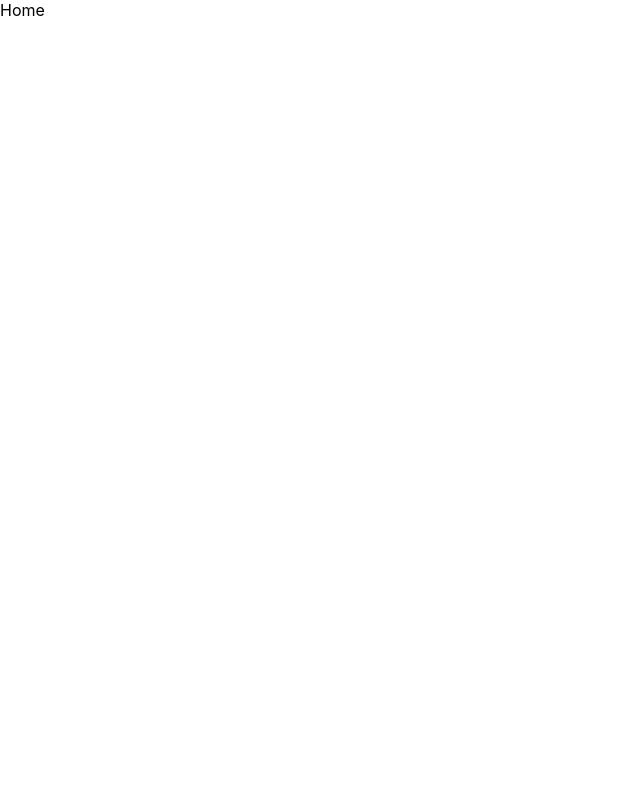
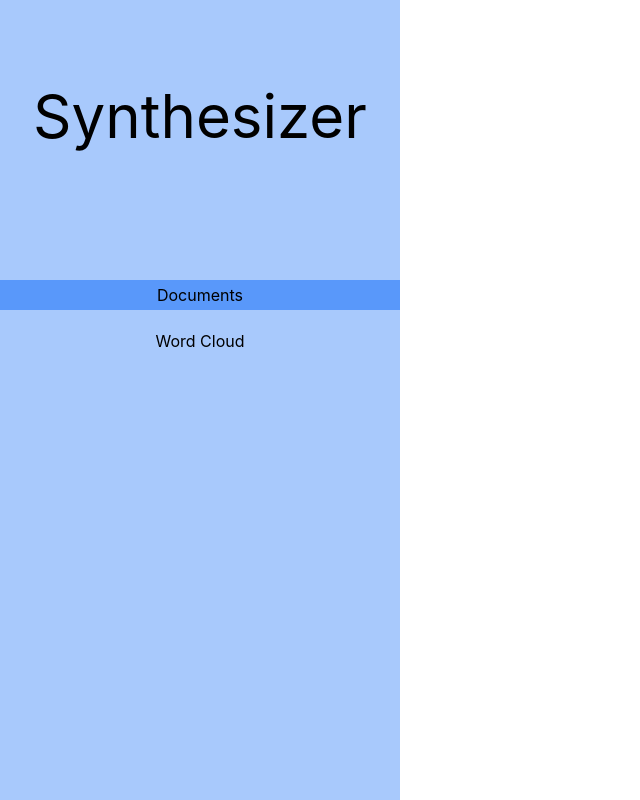
Before and after one commit to UofA-HCI-Course/pjkt3-kangxi11, a React (Create React App) app: page /pjkt3-kangxi11/home in a window 1280 px wide. Shown: the whole page, without its empty margins (0-640 px from the left). Built offline with nearby package versions, Linux system fonts and the light colour scheme.

Commit message:
Menu items clickable

```diff
--- a/src/containers/Home/Home.css
+++ b/src/containers/Home/Home.css
@@ -0,0 +1,33 @@
+.home-root {
+    height: 100%;
+}
+
+.home-left {
+    width: 400px;
+    background-color: rgba(82, 147, 250, 0.5);
+    height: 100vh;
+}
+
+.logo-text {
+    height: 200px;
+    width: 100%;
+    text-align: center;
+    padding-top: 80px;
+    font-size: 60px;
+}
+
+.home-menu-item {
+    margin-bottom: 1rem;
+    padding-top: 5px;
+    padding-bottom: 5px;
+    text-align: center;
+    cursor: pointer;
+}
+
+.home-menu-item:hover {
+    background-color: rgba(82, 147, 250, 0.9);
+}
+
+.home-menu-item-selected {
+    background-color: rgba(82, 147, 250, 0.9);
+}
--- a/src/containers/Home/Home.js
+++ b/src/containers/Home/Home.js
@@ -1,9 +1,36 @@
-import React from 'react';
+import React, {useState} from 'react';
 
 import './Home.css';
 
 export default function Home() {
+
+  const [selected, setSelected] = useState("documents");
+
+  const onDocumentsClicked = () => {
+    setSelected("documents");
+  }
+
+  const onCloudClicked = () => {
+    setSelected("cloud");
+  }
+
   return (
-    <div>Home</div>
+    <div className="home-root">
+      <div className="home-left">
+        <div className="logo-text">Synthesizer</div>
+        <div
+          className={selected === "documents" ? "home-menu-item home-menu-item-selected" : "home-menu-item"}
+          onClick={onDocumentsClicked}
+        >
+          Documents
+        </div>
+        <div
+          className={selected === "cloud" ? "home-menu-item home-menu-item-selected" : "home-menu-item"}
+          onClick={onCloudClicked}
+        >
+          Word Cloud
+        </div>
+      </div>
+    </div>
   )
 }
```
